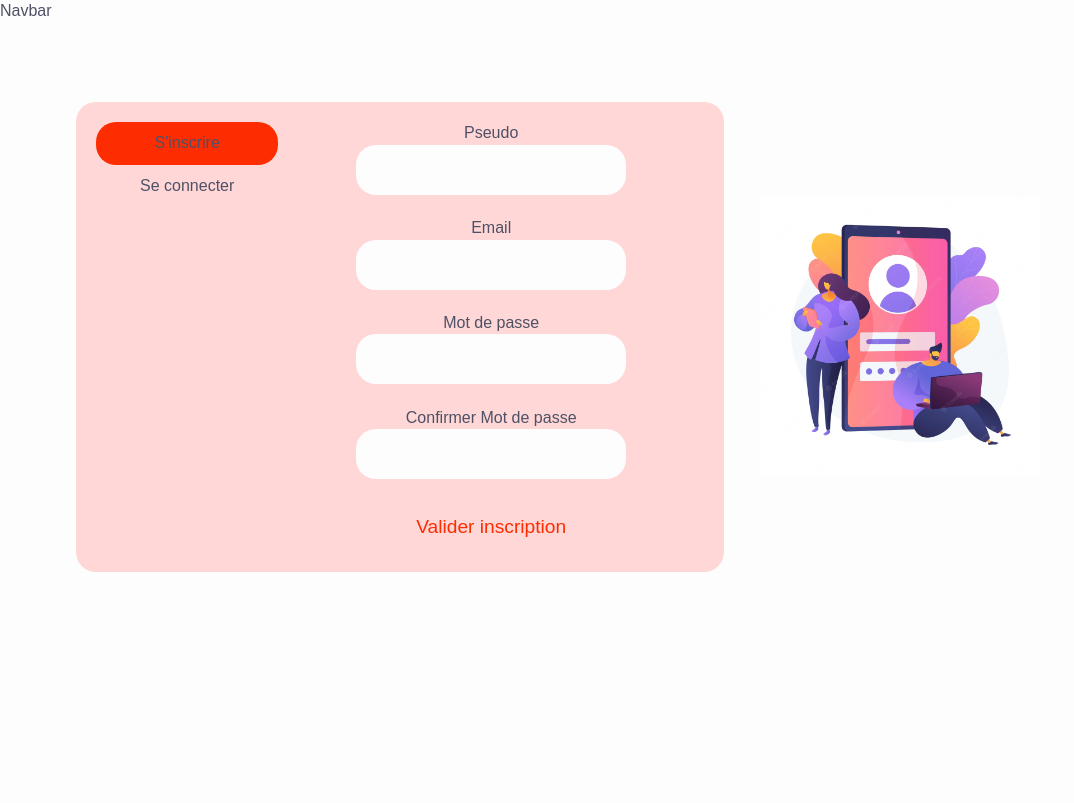
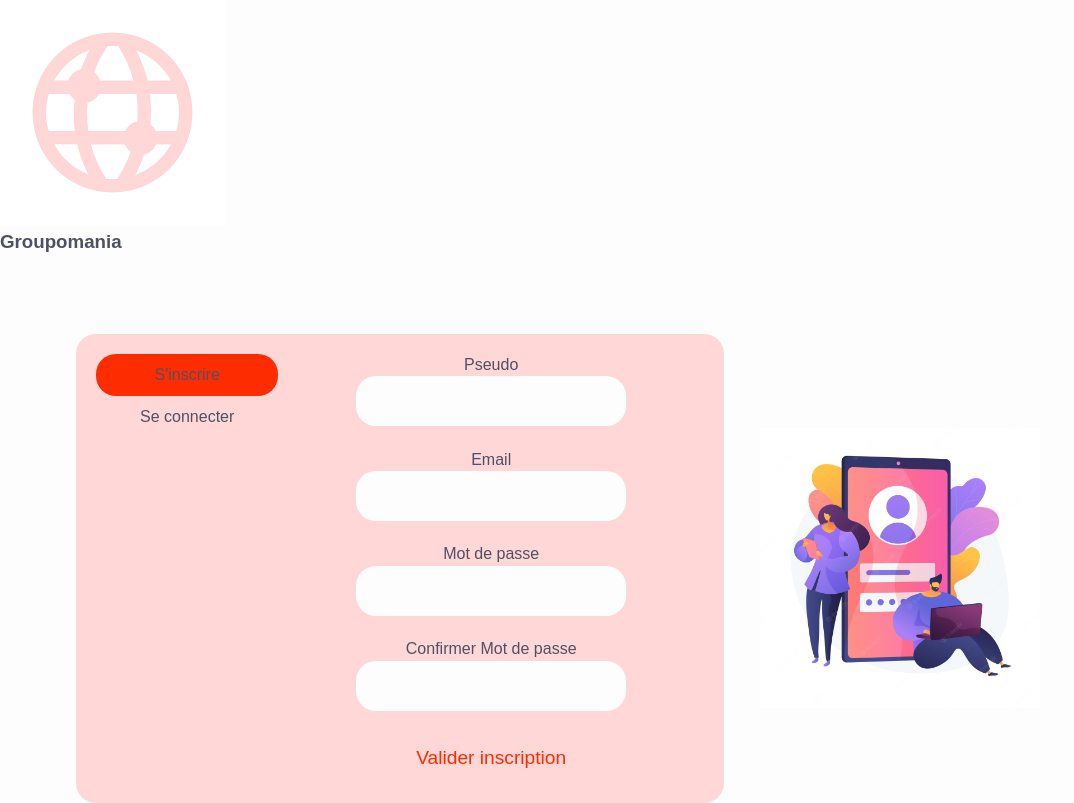
Before and after one commit to Raivals/Groupomania, a React (Create React App) app in the folder frontend/: page /Profil in a window 1280 px wide. Shown: the whole page, without its empty margins (0-1074 px from the left). Built offline with nearby package versions, Linux system fonts and the light colour scheme; no server answers.

Commit message:
Ajout de la barre de navigation

```diff
--- a/frontend/src/components/Navbar.js
+++ b/frontend/src/components/Navbar.js
@@ -1,8 +1,21 @@
 import React from 'react'
+import { NavLink } from 'react-router-dom';
+import image from '../assets/img/icons/logo.jpg';
 
-function Navbar() {
+const  Navbar = () => {
   return (
-    <div>Navbar</div>
+    <nav>
+      <div className='nav-container'>
+        <div className='logo'>
+         <NavLink exact to='/'>
+          <div className='logo'>
+            <img src={image} alt='icon'/>
+            <h3>Groupomania</h3>
+          </div>
+         </NavLink>
+        </div>
+      </div>
+    </nav>
   )
 }
 
--- /dev/null
+++ b/frontend/src/styles/components/_navbar.scss
@@ -0,0 +1,84 @@
+nav {
+  position: fixed;
+  width: 100%;
+  height: 45px;
+  border-radius: 6px;
+  box-shadow: 18px 1px 0px $color-1, 22px 4px 0px 0px $shadow;
+  z-index: 10;
+  top: 0;
+
+  @media screen and(max-width: 1251px) {
+    padding: 0 20px;
+  }
+
+  &::after {
+    content: "";
+    height: 45px;
+    width: 110%;
+    left: -20px;
+    top:0;
+    position: absolute;
+    backdrop-filter: blur(3px);
+    background: rgba(255, 255, 255, 0.86);
+    z-index: -8;
+  }
+
+  .nav-container {
+    display: flex;
+    width: 100%;
+    max-width: 1190px;
+    margin: 0 auto;
+    justify-content: space-between;
+    height: 45px;
+    align-items: center;
+
+    .logo {
+      display: flex;
+      align-items: center;
+
+      h3 {
+        transform: translate(15px, 2px);
+        font-size: 1.5rem;
+        font-family: $font-3;
+      }
+      img {
+        height: 26px;
+        width: 26px;
+      }
+    }
+
+    ul {
+      display: flex;
+      align-items: center;
+      justify-content: center;
+      width: 35%;
+      justify-content: space-between;
+      font-size: 1.2rem;
+
+      .welcome {
+        transform: translateY(2px);
+
+        @media screen and(max-width: 590px) {
+          display: none;
+        }
+
+        h5 {
+          font-family: $font-3;
+        }
+      }
+
+      li {
+
+        img {
+          height: 24px;
+          width: 24px;
+          cursor: pointer;
+          display: grid;
+          align-items: center;
+          justify-items: center;
+          height: 100%;
+        }
+      }
+    }
+  }
+}
```
Also changed, not shown: frontend/src/assets/img/icons/logo.jpg.
